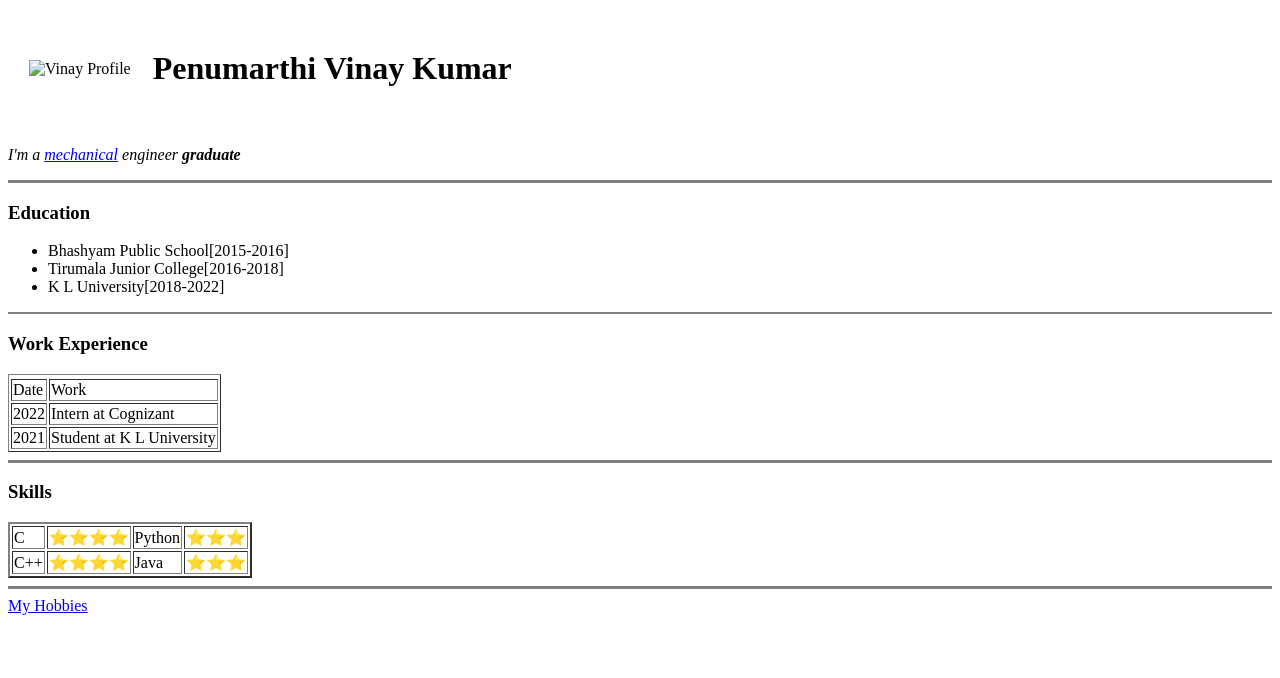
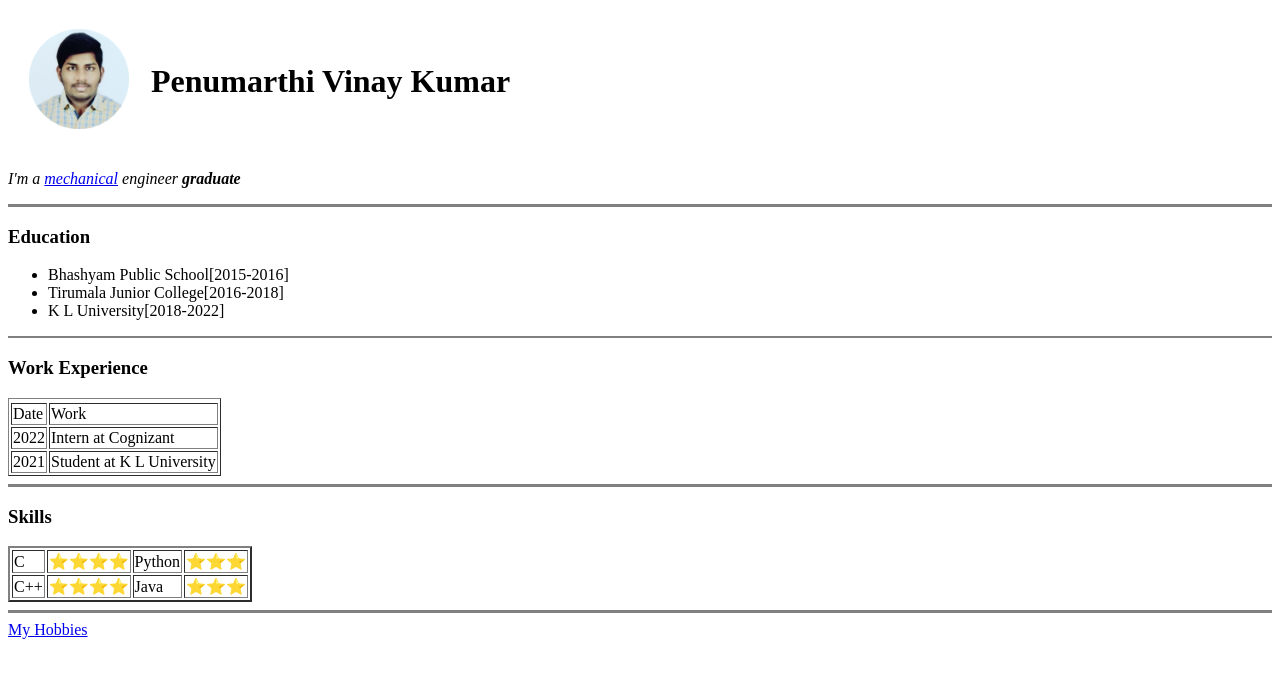
Before and after one commit to VinayKumar1920/CV, a plain HTML site: page index.html in a window 1280 px wide. Drawn offline with Linux system fonts and the light colour scheme.

Commit message:
Update index.html

```diff
--- a/index.html
+++ b/index.html
@@ -7,7 +7,7 @@
   <body>
     <table cellspacing="20">
       <tr>
-        <td><img src="vinay.png" height="100" width="100" alt="Vinay Profile"></td>
+        <td><img src="images/vinay.png" height="100" width="100" alt="Vinay Profile"></td>
         <td><h1>Penumarthi Vinay Kumar</h1></td>
       </tr>
     </table>
```
